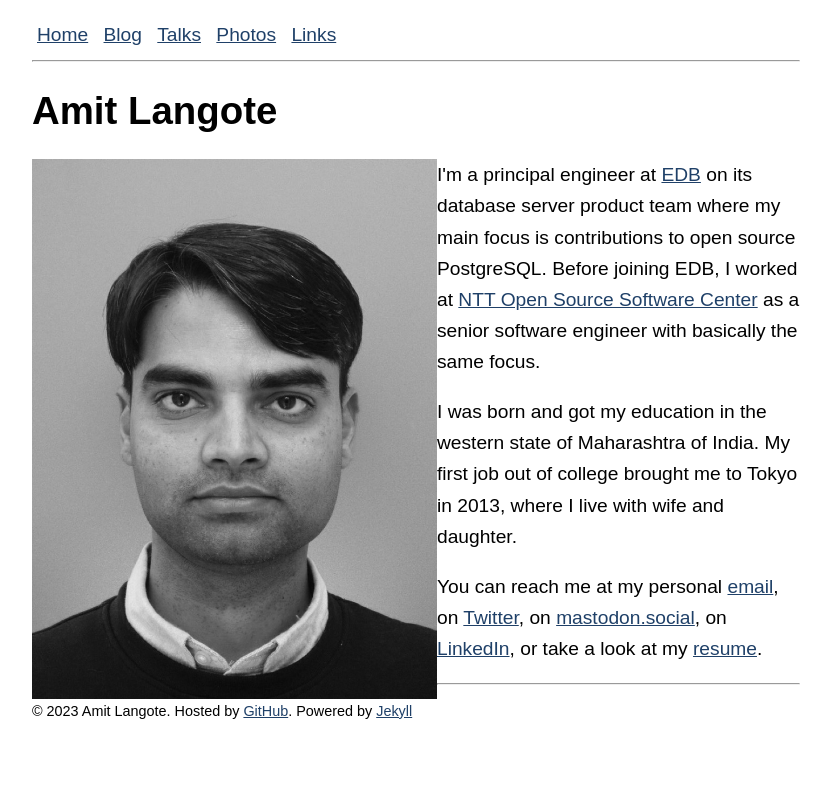
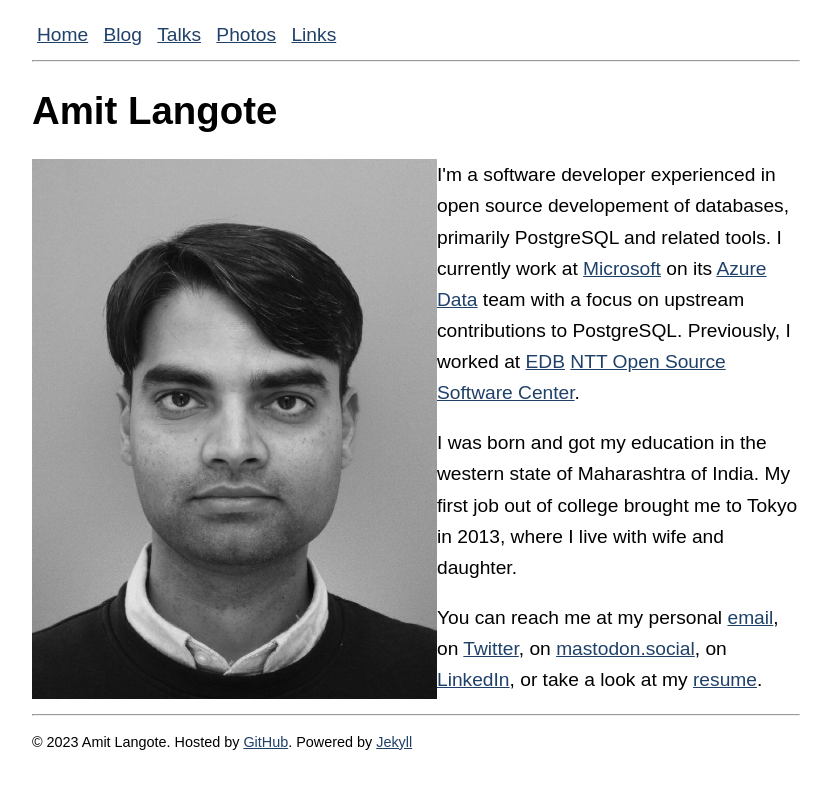
Before and after one commit to amitlan/website, a Jekyll site: the page built from index.md, in a window 1280 px wide. Shown: the top 789 px of the page, without its empty margins (224-1055 px from the left). Built offline with Jekyll 4.4.1, drawn with Linux system fonts in a browser that asks for light colours.

Commit message:
Update index.md

```diff
--- a/index.md
+++ b/index.md
@@ -5,11 +5,13 @@ title: Amit Langote
 
 <img class="center-fit" src="files/me2.jpeg" alt="Hey there!" id="left"/>
 <p>
-  I'm a principal engineer at <a href="https://www.enterprisedb.com/">EDB</a>
-  on its database server product team where my main focus is contributions
-  to open source PostgreSQL. Before joining EDB, I worked at
-  <a href="https://www.rd.ntt/e/sic/oss/">NTT Open Source Software Center</a>
-  as a senior software engineer with basically the same focus.
+  I'm a software developer experienced in open source developement of databases, primarily
+  PostgreSQL and related tools.  I currently work at
+  <a href="https://microsoft.com/">Microsoft</a> on its
+  <a href="https://azure.microsoft.com">Azure Data</a> team with a focus on
+  upstream contributions to PostgreSQL.  Previously, I worked at
+  <a href="https://enterprisedb.com/">EDB</a>
+  <a href="https://www.rd.ntt/e/sic/oss/">NTT Open Source Software Center</a>.
 </p>
 
 <p>
```
